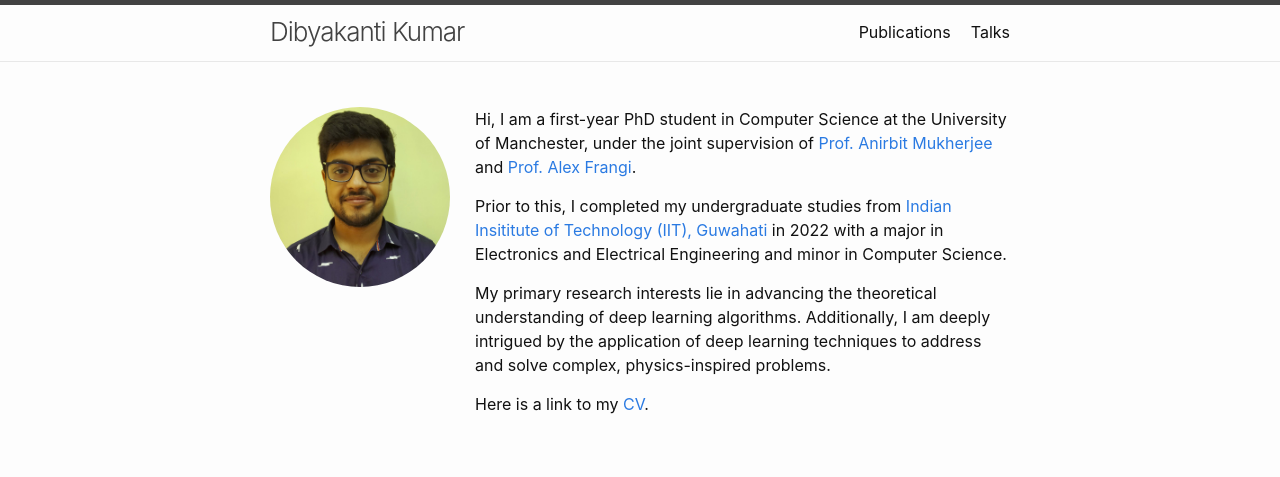
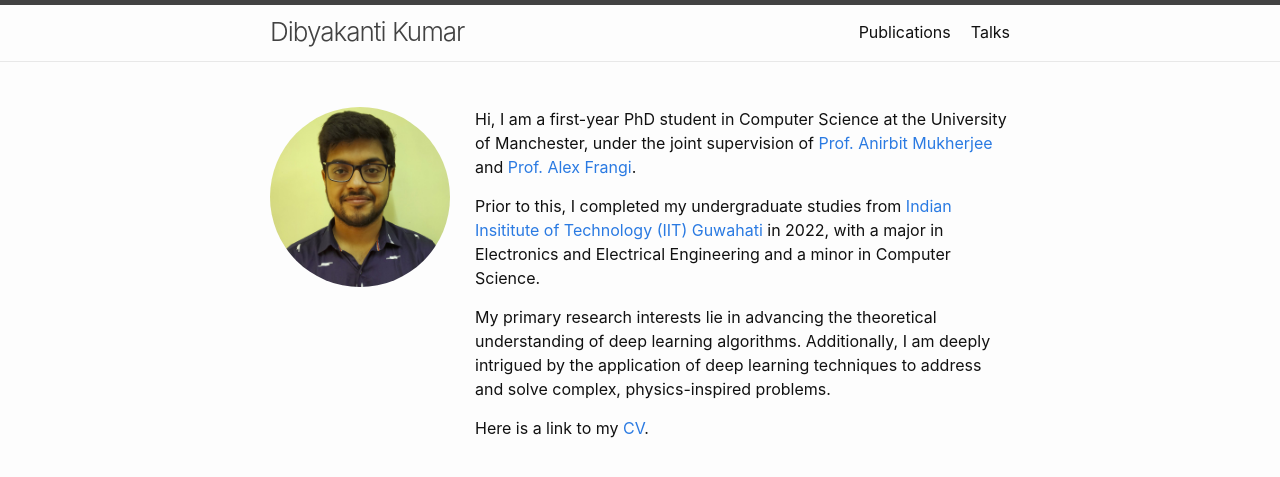
Before and after one commit to Dibyakanti/dibyakanti.github.io, a Jekyll site: the page built from index.md, in a window 1280 px wide and 900 px high. Shown: the top 477 px of the window. Built offline with Jekyll 4.4.1, drawn with Linux system fonts in a browser that asks for light colours.

Commit message:
Fixing the language

```diff
--- a/index.md
+++ b/index.md
@@ -7,7 +7,7 @@ layout: home
 
 Hi, I am a first-year PhD student in Computer Science at the University of Manchester, under the joint supervision of [Prof. Anirbit Mukherjee](https://anirbit-ai.github.io) and [Prof. Alex Frangi](https://research.manchester.ac.uk/en/persons/alejandro-frangi).
 
-Prior to this, I completed my undergraduate studies from [Indian Insititute of Technology (IIT), Guwahati](https://www.iitg.ac.in) in 2022 with a major in Electronics and Electrical Engineering and minor in Computer Science.
+Prior to this, I completed my undergraduate studies from [Indian Insititute of Technology (IIT) Guwahati](https://www.iitg.ac.in) in 2022, with a major in Electronics and Electrical Engineering and a minor in Computer Science.
 
 My primary research interests lie in advancing the theoretical understanding of deep learning algorithms. Additionally, I am deeply intrigued by the application of deep learning techniques to address and solve complex, physics-inspired problems.
 
```
